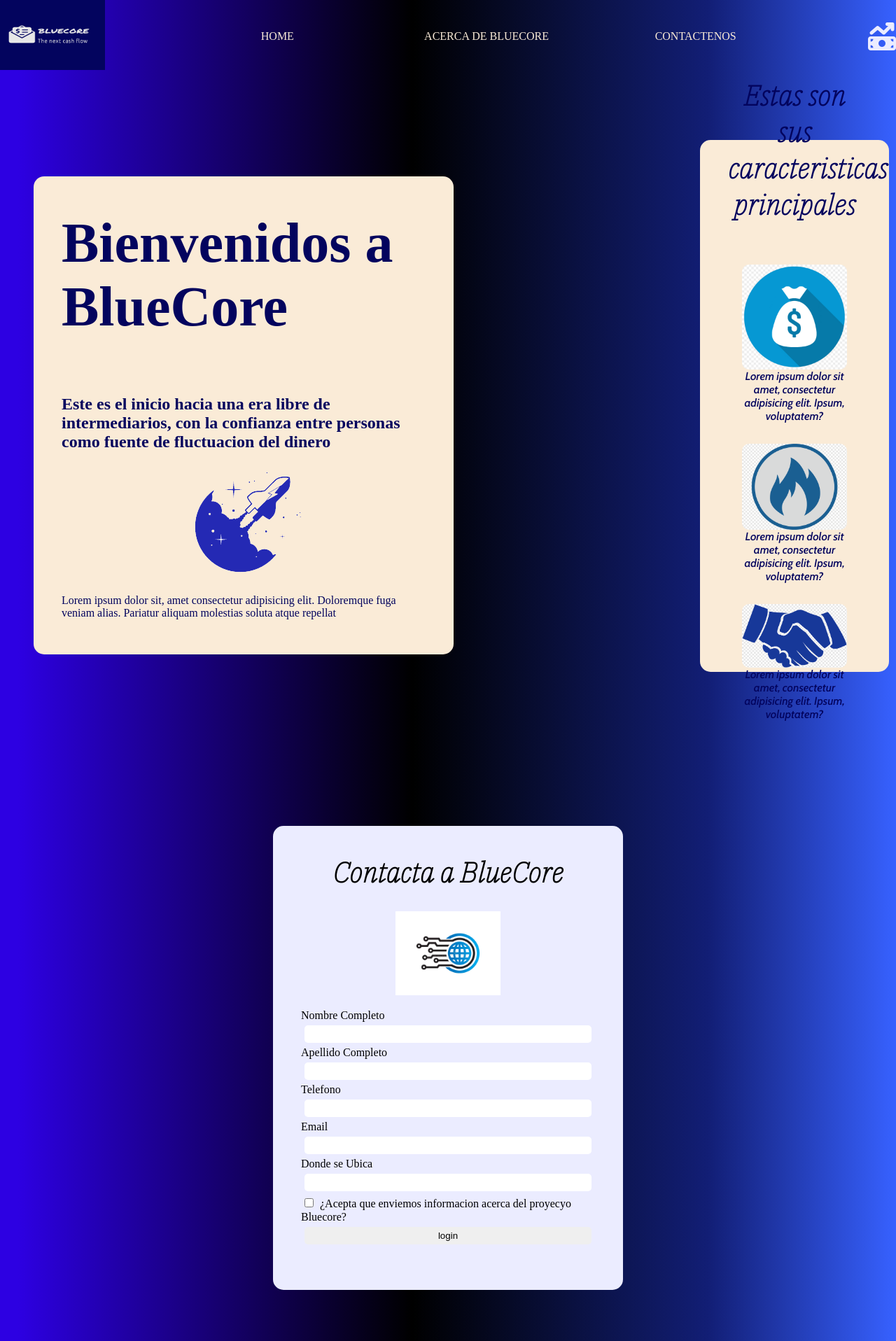
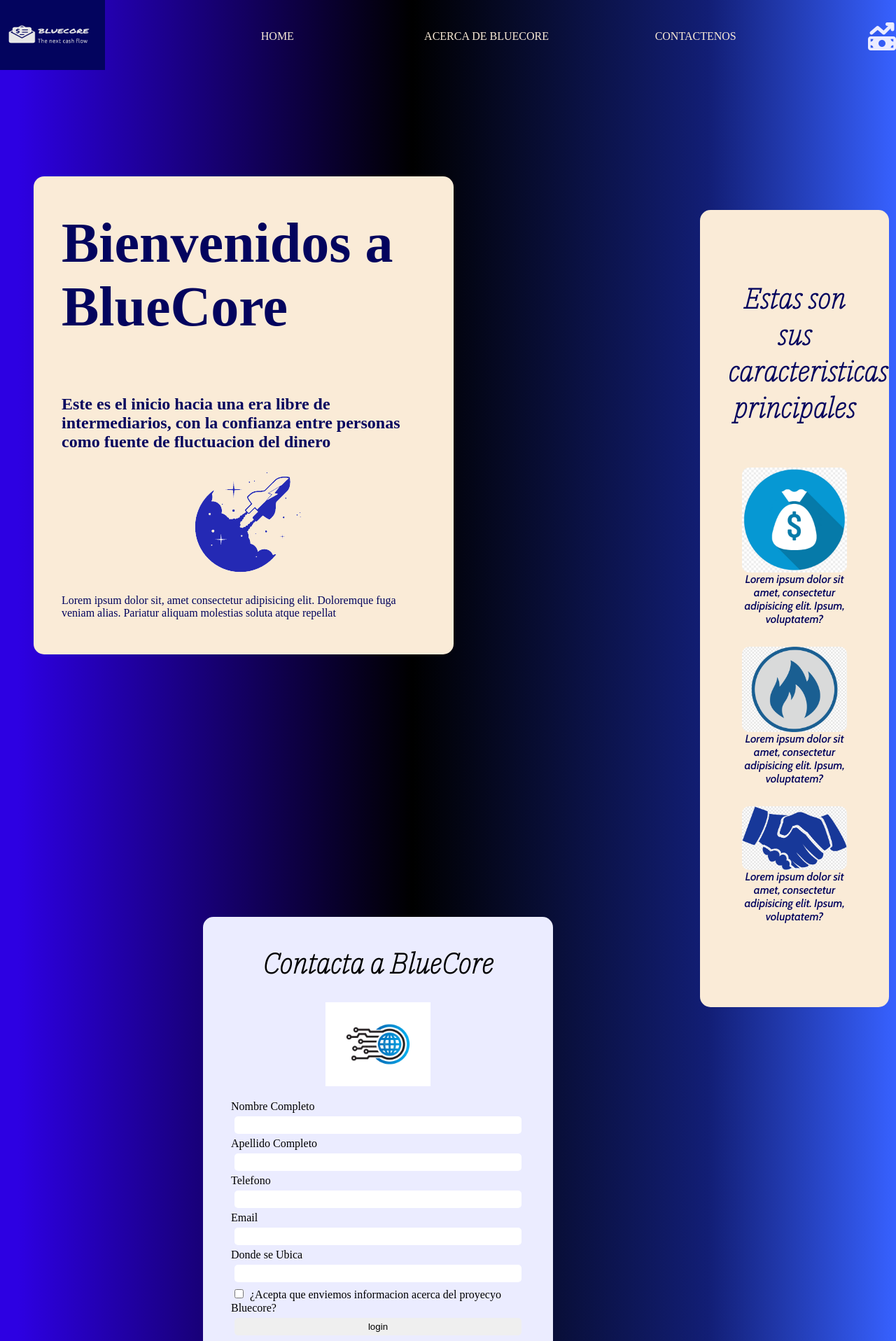
Before and after one commit to Poliwalker/Bluecore, a plain HTML site: page index.html in a window 1280 px wide. Shown: the top 1916 px of the page at 70% size. Drawn offline with nearby package versions, Linux system fonts and the light colour scheme.

Commit message:
cambios ancho

```diff
--- a/style.css
+++ b/style.css
@@ -365,14 +365,15 @@
     display: flex;
     flex-direction: column;
     justify-content: center;
-    padding:40px 40px;
+    padding:100px 40px;
     background-color: var(--lightblueclear);
     border-radius: 15px;
     max-width: 400px;
+    max-height: none;
     position: absolute;
     right: 10px;
     left: 1000px;
-    top: 200px;
+    top: 300px;
 
 }
 
@@ -425,11 +426,14 @@
     justify-content: center;
     align-items: center;
     background-color: #ebecff;
-    margin:0 40px;
+    margin:10px 40px;
     padding: 40px;
     border-radius: 15px;
     max-width: 500px;
     height: auto;
+    position: absolute;
+    top: 1300px;
+    left: 250px;
 }
 
 /* fin login */
```
